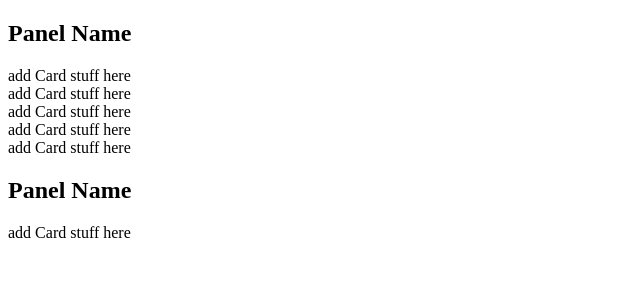
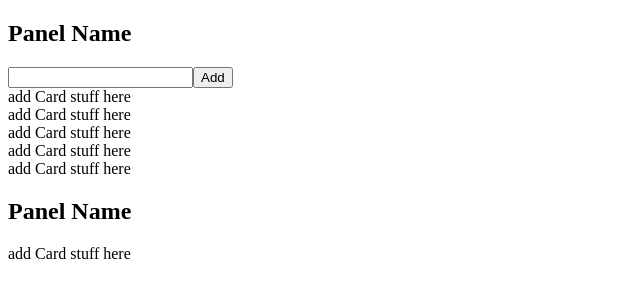
Before and after one commit to sayus2884/bug-tracker, a Next.js app: page / in a window 1280 px wide. Shown: the top 300 px of the page, without its empty margins (0-640 px from the left). Built offline with nearby package versions, Linux system fonts and the light colour scheme.

Commit message:
update: add input and button components

```diff
--- /dev/null
+++ b/src/components/Button/Button.tsx
@@ -0,0 +1,17 @@
+import React from "react";
+
+interface Props {
+  className?: string;
+  type?: "button" | "submit" | "reset";
+  onClick?: React.MouseEventHandler<HTMLButtonElement>;
+}
+
+const Button: React.FC<Props> = ({ children, className, type, onClick, ...props }) => {
+  return (
+    <button className={`${className} `} type={type} onClick={onClick} {...props}>
+      {children}
+    </button>
+  );
+};
+
+export default Button;
--- /dev/null
+++ b/src/components/Input/Input.tsx
@@ -0,0 +1,13 @@
+import React from "react";
+
+interface Props {
+  className?: string;
+  onChange?: React.ChangeEventHandler<HTMLInputElement>;
+  value?: string | number | readonly string[];
+}
+
+const Input: React.FC<Props> = ({ className, onChange, value, ...props }) => {
+  return <input className={`${className} w-full`} onChange={onChange} value={value} {...props} />;
+};
+
+export default Input;
--- /dev/null
+++ b/src/components/InputInline/InputInline.tsx
@@ -0,0 +1,42 @@
+import React, { useState } from "react";
+import Button from "../Button/Button";
+import Input from "./../Input/Input";
+
+interface Props {
+  className?: string;
+  buttonText?: string;
+  onClick?: React.MouseEventHandler<HTMLButtonElement> | undefined;
+  onChange?: React.ChangeEventHandler<HTMLInputElement> | undefined;
+  value?: string | number | readonly string[];
+}
+
+const InputInline: React.FC<Props> = ({
+  className,
+  buttonText,
+  onClick,
+  onChange,
+  value,
+  ...props
+}) => {
+  const handleInputChange = (event: React.ChangeEvent<HTMLInputElement>) => {
+    if (onChange) {
+      onChange(event);
+    }
+  };
+
+  return (
+    <div className="flex">
+      <Input
+        className={`${className} w-full px-2 outline-none`}
+        onChange={handleInputChange}
+        value={value}
+        {...props}
+      />
+      <Button className="px-3 py-2 bg-red-300" onClick={onClick}>
+        {buttonText}
+      </Button>
+    </div>
+  );
+};
+
+export default InputInline;
--- a/src/components/Panel/Panel.tsx
+++ b/src/components/Panel/Panel.tsx
@@ -1,14 +1,41 @@
-import React from "react";
+import React, { useState } from "react";
+import InputInline from "./../InputInline/InputInline";
 
 interface Props {
   className?: string;
   title?: string;
+  canAddCard?: boolean;
 }
 
-const Panel: React.FC<Props> = ({ children, title = "Panel Name", className, ...props }) => {
+const Panel: React.FC<Props> = ({
+  children,
+  canAddCard = false,
+  title = "Panel Name",
+  className,
+  ...props
+}) => {
+  const [cardTitle, setCardTitle] = useState("");
+
+  const handleCardTitleInputChange: React.ChangeEventHandler = (
+    event: React.ChangeEvent<HTMLInputElement>,
+  ) => {
+    setCardTitle(event.target.value);
+  };
+
+  const handleAddCardClick: React.MouseEventHandler = () => {
+    console.log("Add new Card");
+  };
+
   return (
-    <div className={`${className} flex flex-col gap-20 p-10 min-w-[350px]`} {...props}>
+    <div className={`${className} flex flex-col gap-20 p-10 min-w-[330px]`} {...props}>
       <h2>{title}</h2>
+      {canAddCard && (
+        <InputInline
+          buttonText="Add"
+          onChange={handleCardTitleInputChange}
+          onClick={handleAddCardClick}
+        />
+      )}
       <div className="flex flex-col gap-10">{children}</div>
     </div>
   );
--- a/src/pages/index.tsx
+++ b/src/pages/index.tsx
@@ -12,7 +12,7 @@ const Home: NextPage = () => {
   return (
     <>
       <Grid className="flex gap-20">
-        <Panel className="bg-red-100">
+        <Panel className="bg-red-100" canAddCard>
           <Card className="bg-red-200" />
           <Card className="bg-red-200" />
           <Card className="bg-red-200" />
```
